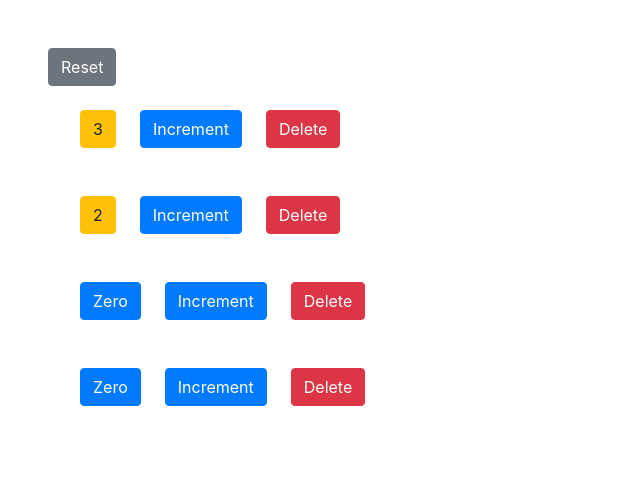
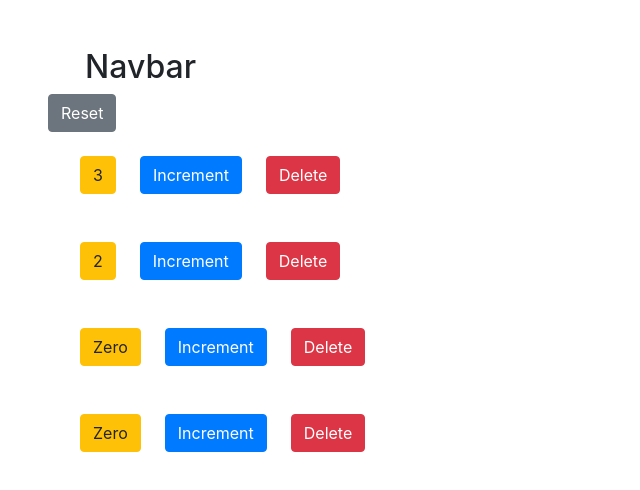
Before and after one commit to anshultamrakar/vidly, a React (Create React App) app: page / in a window 1280 px wide. Shown: the top 490 px of the page, without its empty margins (0-640 px from the left). Built offline with nearby package versions, Linux system fonts and the light colour scheme.

Commit message:
added counters component

```diff
--- a/src/components/Counter.jsx
+++ b/src/components/Counter.jsx
@@ -13,20 +13,20 @@ class Counter extends Component {
         return (
             <div>
                <span  style = {{marginLeft : "2rem"}} className = {this.getBadgeClass()} >{this.formatCount()}</span>
-               <button onClick = {() => this.handleClick()} className='btn btn-primary m-4'>Increment</button>
+               <button onClick = {() => this.props.onIncrement(this.props.counter)} className='btn btn-primary m-4'>Increment</button>
                <button  onClick = {() => this.props.onDelete(this.props.counter.id)} className = "btn btn-danger">Delete</button>
             </div>
         );
     }
 
     formatCount(){
-        const  { value }  = this.state;
+        const  { value }  = this.props.counter;
         return value === 0 ? "Zero" : value
      }
 
      getBadgeClass(){
         let classes = "btn btn-"
-         classes += this.state.value === 0 ? "primary" : "warning"
+         classes += this.props.counter === 0 ? "primary" : "warning"
          return classes;
      }
     }
--- a/src/components/Counters.jsx
+++ b/src/components/Counters.jsx
@@ -1,5 +1,9 @@
 import React, { Component } from 'react'
 import Counter from './Counter';
+import Navbar from './Navbar';
+
+
+
 
 class Counters extends Component {
     state = {
@@ -11,6 +15,13 @@ class Counters extends Component {
         ]
      }
 
+     handleIncrement = (counter) => {
+       const counters = [...this.state.counters]
+       const index = counters.indexOf(counter)
+       counters[index] = {...counter}
+       counters[index].value++
+       this.setState({counters})
+     }
 
      handleDelete = (counterId) => {
         const counters = this.state.counters.filter(c => c.id !== counterId)
@@ -26,15 +37,19 @@ class Counters extends Component {
         this.setState({counters})
      }
 
-
     render() {
         return (
             <div>
+                <Navbar/>
                 <button onClick={this.handleReset} className='btn btn-secondary'>Reset</button>
-                 {this.state.counters.map(counter => <Counter key = {counter.id} onDelete = {this.handleDelete} value = {counter.value} counter = {counter}/>)}
+                 {this.state.counters.map(counter => <Counter
+                 key = {counter.id}
+                 onDelete = {this.handleDelete}
+                 onIncrement = {this.handleIncrement}
+                 value = {counter.value}
+                 counter = {counter}/>)}
             </div>
         );
     }
 }
-
 export default Counters;
--- /dev/null
+++ b/src/components/Navbar.jsx
@@ -0,0 +1,15 @@
+import React, { Component } from 'react';
+
+
+class Navbar extends Component {
+    state = {  }
+    render() {
+        return (
+            <main className='container'>
+              <h2>Navbar</h2>
+            </main>
+        );
+    }
+}
+
+export default Navbar;
```
